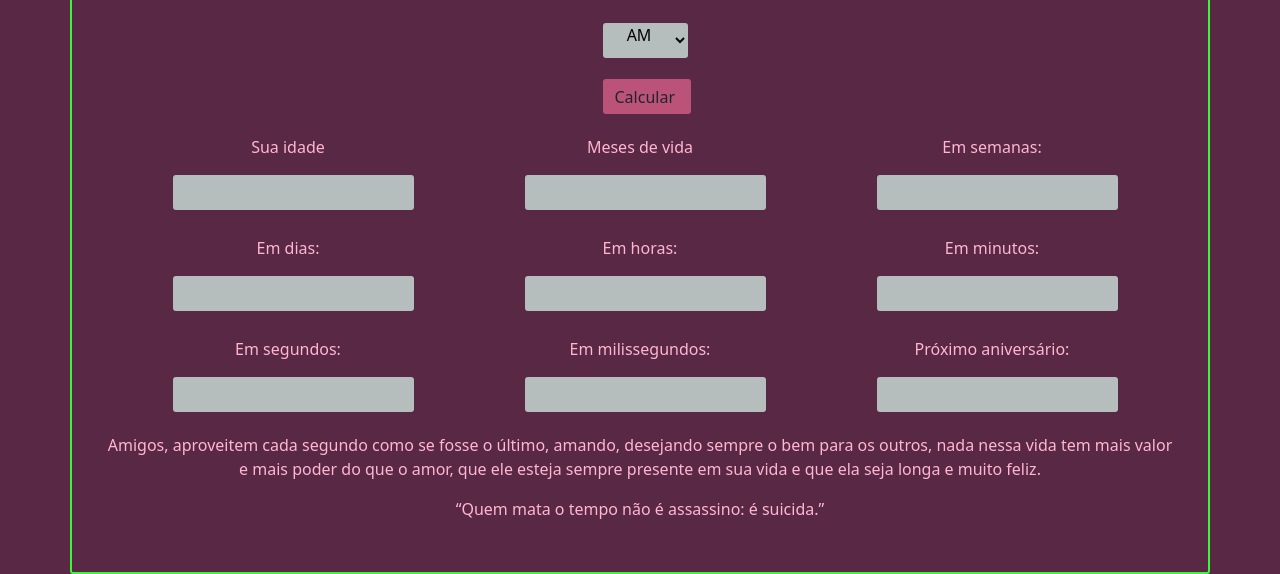
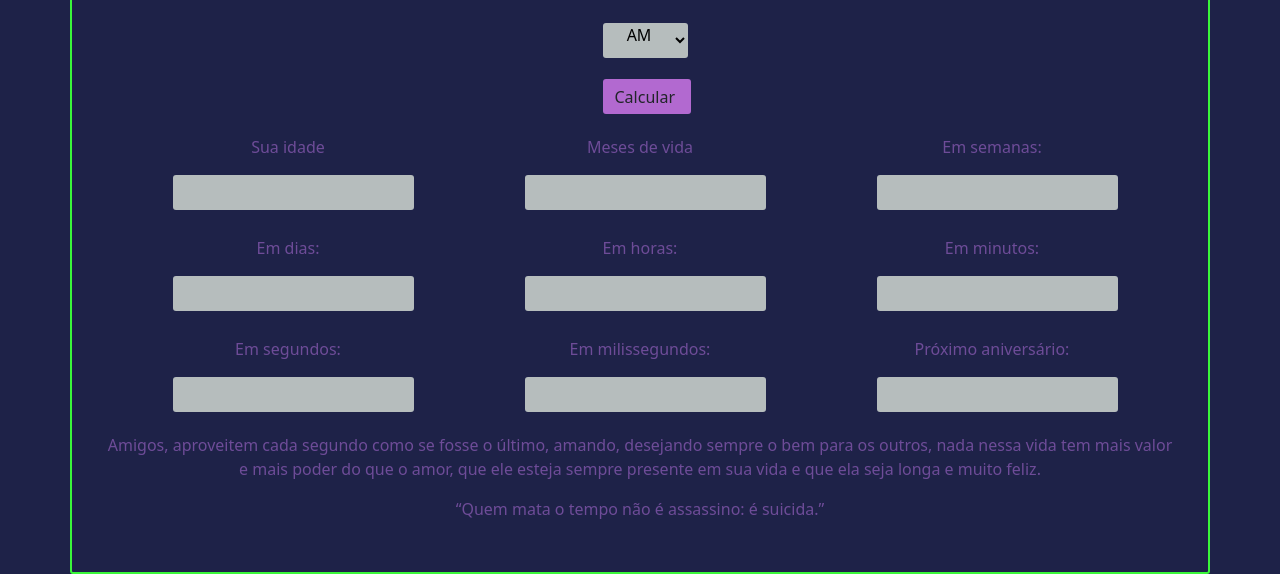
Before and after one commit to Evelyndepiala01/calculadora, a plain HTML site: page index.html in a window 1280 px wide. Shown: the part 241-815 px from the top of the page. Drawn offline with nearby package versions, Linux system fonts and the light colour scheme.

Commit message:
atualização

```diff
--- a/style.css
+++ b/style.css
@@ -5,8 +5,8 @@
 }
 
 body {
-  background-color: #582844;
-  color: #ffb6d1;
+  background-color: #1e2248;
+  color: #6e4c98;
   margin-top: 100px;
 }
 
@@ -36,7 +36,7 @@ body {
 }
 
 .btn {
-  background-color: #bb5379;
+  background-color: #b269d0;
 }
 
 .box {
@@ -54,9 +54,11 @@ body {
 }
 
 /*
-.color1 {color: #582844;} fundo
-.color2 {color: #7f385a;}
-.color3 {color: #bb5379;}
-.color4 {color: #ff7fa1;} borda
-.color5 {color: #ffb6d1;} letra
+
+
+.color1 {color: #1e2248;}fundo
+.color2 {color: #3e346b;}
+.color3 {color: #6e4c98;}
+.color4 {color: #b269d0;}letra
+.color5 {color: #ff8aff;}borda
 */
```
